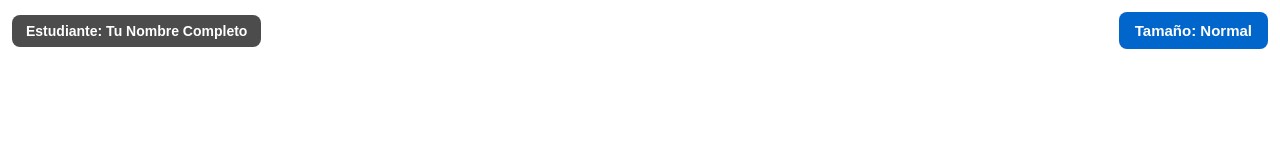
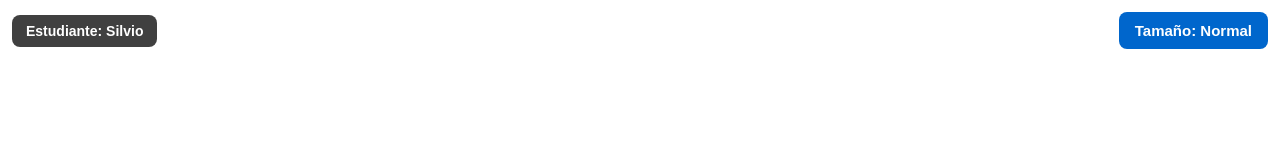
Before and after one commit to SiLvIoxD9/taller-ra, a plain HTML site: page index.html in a window 1280 px wide. Drawn offline with Linux system fonts and the light colour scheme.

Commit message:
Add files via upload

```diff
--- a/index.html
+++ b/index.html
@@ -4,29 +4,28 @@
   <meta charset="UTF-8" />
   <meta name="viewport" content="width=device-width, initial-scale=1.0, user-scalable=no" />
   <title>Tarjetas Geométricas RA - ETN 1024</title>
-  <!-- Bibliotecas oficiales A-Frame y AR.js para marcadores -->
+  <!-- Bibliotecas oficiales estables vía jsDelivr -->
   <script src="https://aframe.io"></script>
-  <script src="https://raw.githack.com/AR-js-org/AR.js/master/aframe/build/aframe-ar.js"></script>
+  <script src="https://jsdelivr.net"></script>
   <style>
     body {
       margin: 0;
       overflow: hidden;
       font-family: Arial, sans-serif;
     }
-    /* Interfaz superior con nombre y botón sin tapar el centro */
     #ui-overlay {
       position: fixed;
       top: 12px;
       left: 12px;
       right: 12px;
-      z-index: 1000;
+      z-index: 9999;
       display: flex;
       justify-content: space-between;
       align-items: center;
       pointer-events: none;
     }
     .badge {
-      background: rgba(0, 0, 0, 0.7);
+      background: rgba(0, 0, 0, 0.75);
       color: #ffffff;
       padding: 8px 14px;
       border-radius: 8px;
@@ -48,26 +47,25 @@
 </head>
 <body>
 
-  <!-- Elementos visibles requeridos: Nombre del estudiante y botón de estado -->
+  <!-- Nombre del estudiante y botón de tamaño -->
   <div id="ui-overlay">
-    <div class="badge">Estudiante: Tu Nombre Completo</div>
+    <div class="badge">Estudiante: Silvio</div>
     <button id="btn-tamano" onclick="alternarTamano()">Tamaño: Normal</button>
   </div>
 
-  <!-- Escena de Realidad Aumentada -->
-  <a-scene embedded arjs="sourceType: webcam; debugUIEnabled: false;">
+  <!-- Escena AR con cámara trasera forzada -->
+  <a-scene embedded arjs="sourceType: webcam; facingMode: environment; debugUIEnabled: false;" vr-mode-ui="enabled: false">
 
-    <!-- Tarjeta A: Marcador Hiro -> Cubo Azul -->
+    <!-- Tarjeta A: Hiro -> Cubo Azul -->
     <a-marker preset="hiro">
       <a-box id="cubo-azul" position="0 0.5 0" scale="1 1 1" color="#0055ff"></a-box>
     </a-marker>
 
-    <!-- Tarjeta B: Marcador Kanji -> Esfera Roja -->
+    <!-- Tarjeta B: Kanji -> Esfera Roja -->
     <a-marker preset="kanji">
       <a-sphere id="esfera-roja" position="0 0.5 0" radius="0.5" scale="1 1 1" color="#ee2222"></a-sphere>
     </a-marker>
 
-    <!-- Cámara de la escena -->
 
   </a-scene>
 
@@ -78,11 +76,9 @@
       ampliado = !ampliado;
       const escala = ampliado ? "1.5 1.5 1.5" : "1 1 1";
 
-      // Aplica la misma escala a ambas figuras
       document.getElementById("cubo-azul").setAttribute("scale", escala);
       document.getElementById("esfera-roja").setAttribute("scale", escala);
 
-      // Actualiza la etiqueta del botón
       const boton = document.getElementById("btn-tamano");
       boton.textContent = ampliado ? "Tamaño: Ampliado" : "Tamaño: Normal";
     }
```
